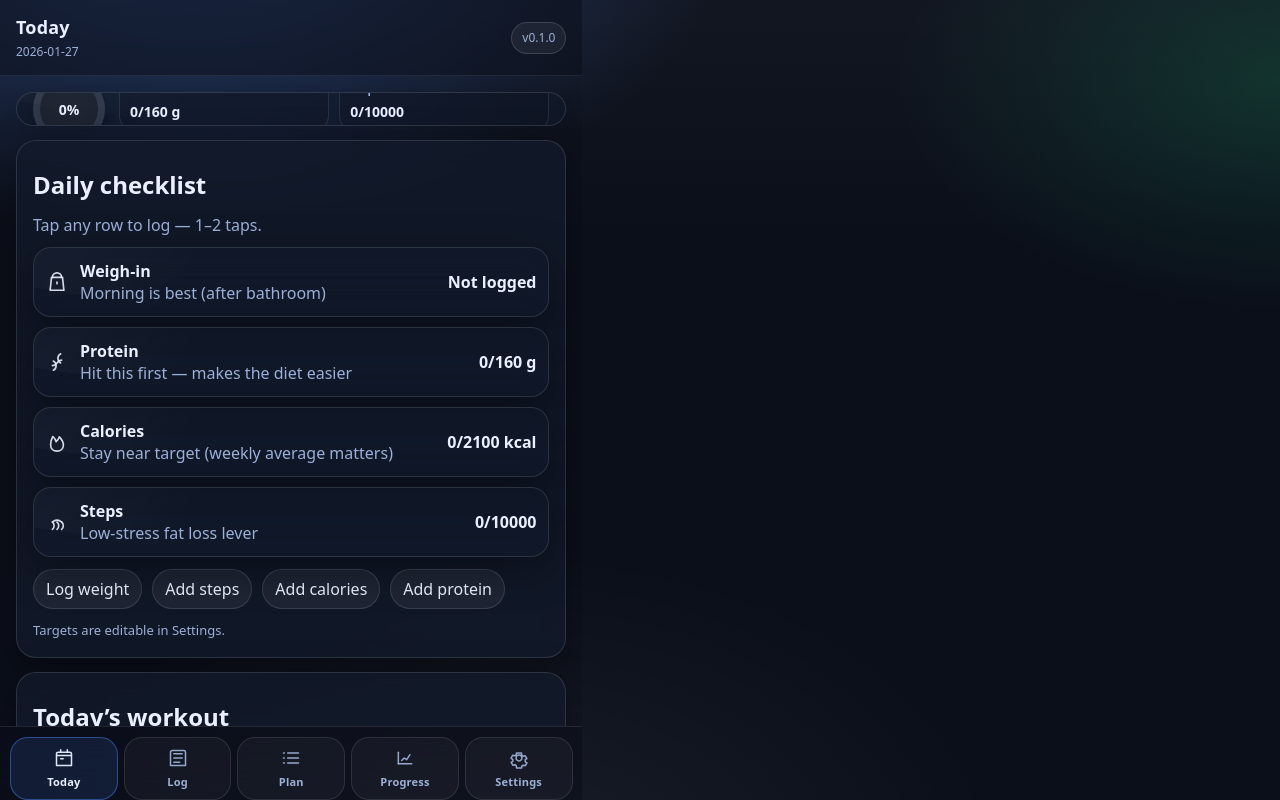
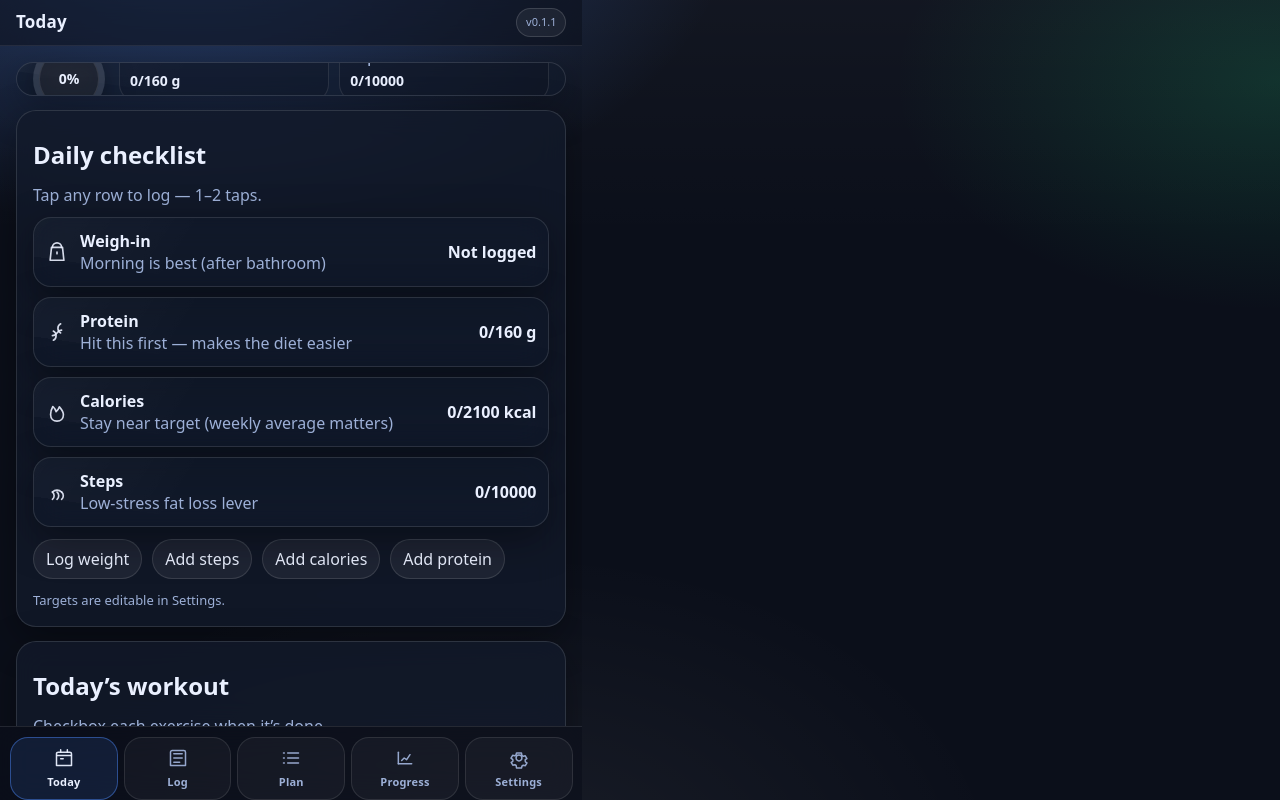
Before and after one commit to Lacose-lab/fitness-plan-tracker, a React (Vite) app: page / in a window 1280 px wide. Built offline with nearby package versions, Linux system fonts and the light colour scheme.

Commit message:
v0.1.1: Compact header + remove phantom bottom padding

```diff
--- a/package.json
+++ b/package.json
@@ -1,7 +1,7 @@
 {
   "name": "fitness-plan-tracker",
   "private": true,
-  "version": "0.1.0",
+  "version": "0.1.1",
   "type": "module",
   "scripts": {
     "dev": "vite",
--- a/src/App.css
+++ b/src/App.css
@@ -118,22 +118,22 @@ body{ overflow:hidden; }
 .appBarInner{
   max-width:920px;
   margin:0 auto;
-  padding:14px 16px;
+  padding:8px 16px;
   display:flex;
   justify-content:space-between;
   align-items:center;
-  min-height:56px;
+  min-height:36px;
 }
 
-.appTitle{font-weight:900;font-size:18px;letter-spacing:0.2px}
-.appSub{color:var(--muted);font-size:12px;margin-top:2px}
+.appTitle{font-weight:950;font-size:17px;letter-spacing:0.2px; line-height:1.1}
+/* .appSub removed (compact header) */
 .appBadge{
   border:1px solid rgba(255,255,255,0.14);
   background: rgba(255,255,255,0.06);
-  padding:6px 10px;
+  padding:5px 9px;
   border-radius:999px;
   color:var(--muted);
-  font-size:12px;
+  font-size:11px;
 }
 
 .main{
@@ -147,8 +147,8 @@ body{ overflow:hidden; }
   flex:1;
   overflow-y:auto;
   -webkit-overflow-scrolling: touch;
-  /* ensure content doesn't sit under the bottom bar */
-  padding-bottom: calc(16px + 72px + max(0px, var(--safe-bottom), var(--safe-bottom-legacy)));
+  /* bottom nav is in-flow now, so avoid adding extra phantom space */
+  padding-bottom: 16px;
 }
 
 /* Hero */
--- a/src/App.tsx
+++ b/src/App.tsx
@@ -22,7 +22,7 @@ type Tab = "today" | "log" | "plan" | "progress" | "settings";
 
 type Metric = "weightKg" | "steps" | "calories" | "proteinG";
 
-const APP_VERSION = "0.1.0";
+const APP_VERSION = "0.1.1";
 
 function numberOrUndef(v: string): number | undefined {
   const n = Number(v);
@@ -293,7 +293,7 @@ export default function App() {
                       ? "Progress"
                       : "Settings"}
             </div>
-            <div className="appSub">{today}</div>
+            {/* date moved to content for compact header */}
           </div>
           <div className="appBadge">v{APP_VERSION}</div>
         </div>
```
